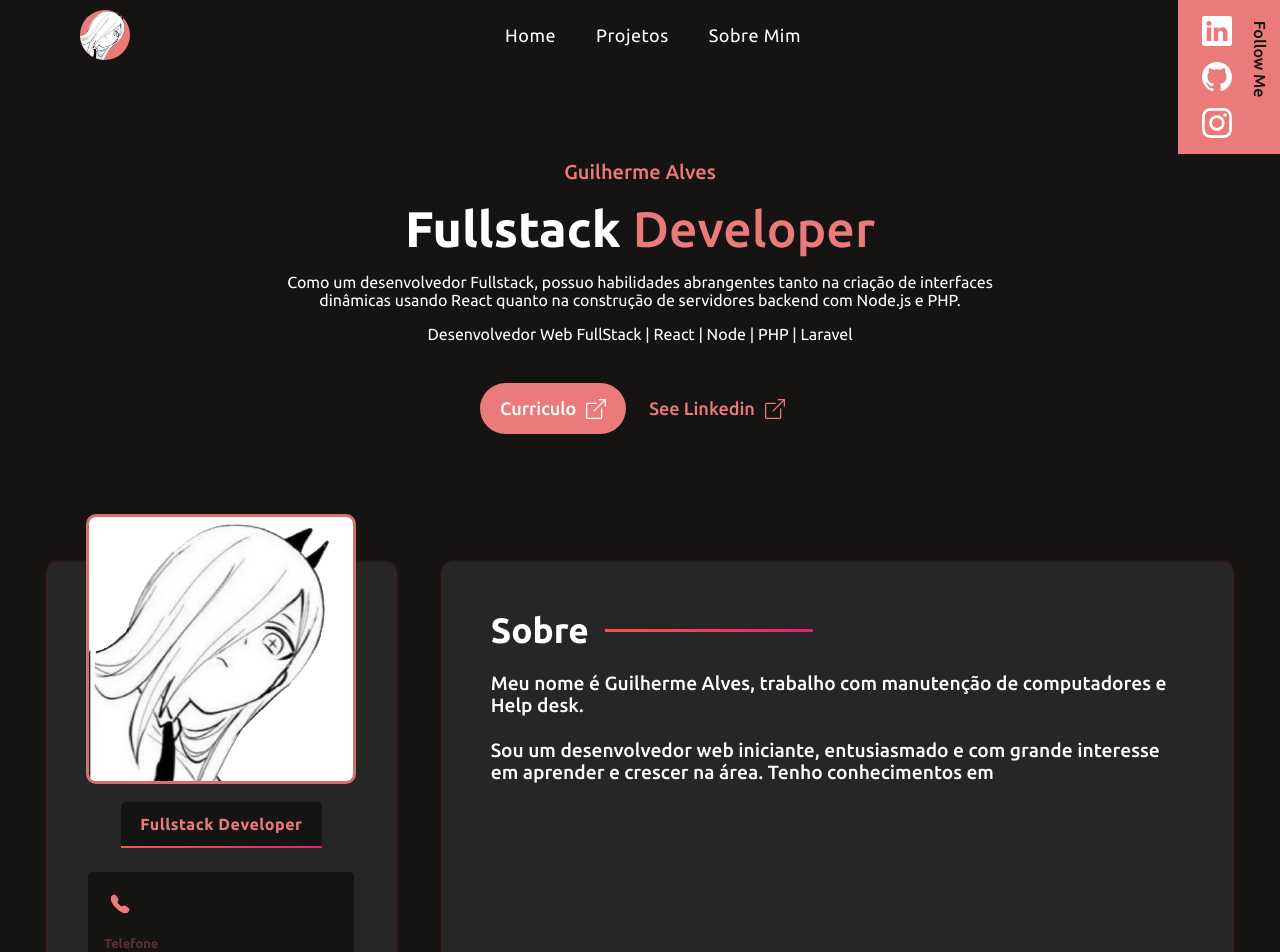
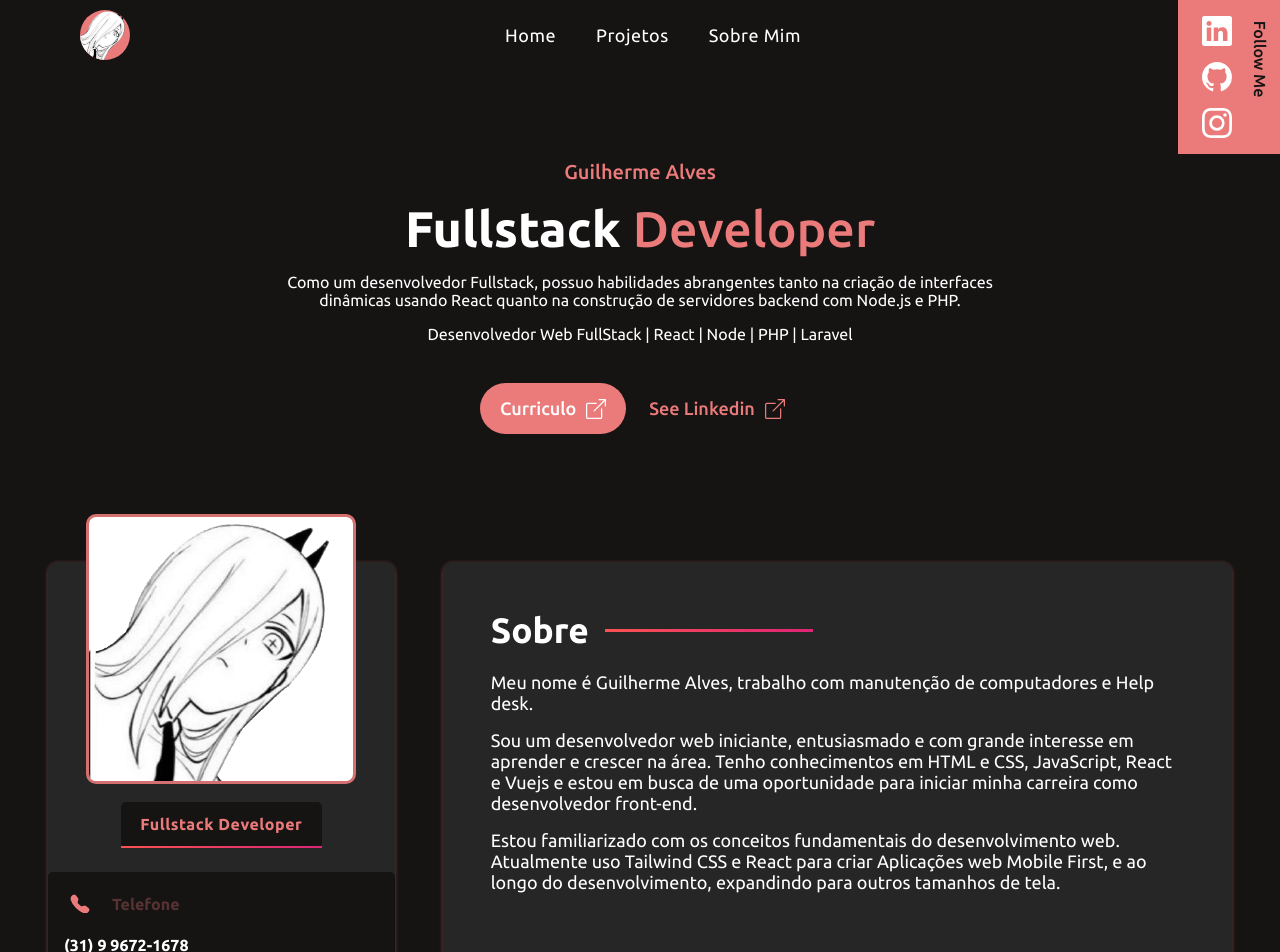
Before and after one commit to IugAnemona/portifolio-next, a Next.js app: page / in a window 1280 px wide. Shown: the top 952 px of the page. Built offline with nearby package versions, Linux system fonts and the light colour scheme.

Commit message:
Ajustando style

```diff
--- a/components/AboutCard/index.tsx
+++ b/components/AboutCard/index.tsx
@@ -32,22 +32,22 @@ export const AboutCard = () => {
       <Contacts>
         <ContactContent>
           <BsFillTelephoneFill />
+          <h3>Telefone</h3>
           <ContactsInfo>
-            <h3>Telefone</h3>
             <p>(31) 9 9672-1678</p>
           </ContactsInfo>
         </ContactContent>
         <ContactContent>
           <AiFillMail />
+          <h3>E-mail</h3>
           <ContactsInfo>
-            <h3>E-mail</h3>
             <p>guilhermealvescoc@gmail.com</p>
           </ContactsInfo>
         </ContactContent>
         <ContactContent>
           <BsFillTelephoneFill />
+          <h3>Telefone</h3>
           <ContactsInfo>
-            <h3>Telefone</h3>
             <p>(31) 9 9672-1678</p>
           </ContactsInfo>
         </ContactContent>
--- a/components/AboutCard/styles.tsx
+++ b/components/AboutCard/styles.tsx
@@ -54,16 +54,10 @@ export const Contacts = styled.section`
 `;
 
 export const ContactsInfo = styled.div`
+  width: 100%;
   text-align: start;
   display: flex;
   flex-direction: column;
-
-  h3 {
-    margin-bottom: 0.4rem;
-    font-size: 0.8rem;
-    font-weight: 800;
-    color: ${theme.pinkTransparent};
-  }
 
   p {
     font-weight: bold;
@@ -71,8 +65,10 @@ export const ContactsInfo = styled.div`
 `;
 
 export const ContactContent = styled.div`
+  align-items: center;
   display: flex;
-  flex-direction: column;
+  /* flex-direction: column; */
+  flex-wrap: wrap;
   width: 100%;
   padding-bottom: 0.8rem;
   margin-bottom: 0.8rem;
@@ -86,6 +82,12 @@ export const ContactContent = styled.div`
     padding: 0.4rem;
     height: 2rem;
     width: 2rem;
+  }
+
+  h3 {
+    font-size: 1rem;
+    font-weight: 800;
+    color: ${theme.pinkTransparent};
   }
 `;
 
--- a/components/AboutMain/index.tsx
+++ b/components/AboutMain/index.tsx
@@ -6,20 +6,22 @@ export const AboutMain = () => {
     <AboutMainSection>
       <AboutMainContent>
         <h2>Sobre</h2>
-        <TypeAnimation
-          sequence={[
-            // Same substring at the start will only be typed once, initially
-            `Meu nome é Guilherme Alves, trabalho com manutenção de computadores e Help desk.
-
-          Sou um desenvolvedor web iniciante, entusiasmado e com grande interesse em aprender e crescer na área. Tenho conhecimentos em HTML e CSS, JavaScript, React e Vuejs e estou em busca de uma oportunidade para iniciar minha carreira como desenvolvedor front-end.
-
-          Estou familiarizado com os conceitos fundamentais do desenvolvimento web. Atualmente uso Tailwind CSS e React para criar Aplicações web Mobile First, e ao longo do desenvolvimento, expandindo para outros tamanhos de tela.`,
-            1000,
-          ]}
-          speed={75}
-          style={{ fontSize: "1.2rem", whiteSpace: "pre-line" }}
-          repeat={Infinity}
-        />
+        <p>
+          Meu nome é Guilherme Alves, trabalho com manutenção de computadores e
+          Help desk.
+        </p>
+        <p>
+          Sou um desenvolvedor web iniciante, entusiasmado e com grande
+          interesse em aprender e crescer na área. Tenho conhecimentos em HTML e
+          CSS, JavaScript, React e Vuejs e estou em busca de uma oportunidade
+          para iniciar minha carreira como desenvolvedor front-end.
+        </p>
+        <p>
+          Estou familiarizado com os conceitos fundamentais do desenvolvimento
+          web. Atualmente uso Tailwind CSS e React para criar Aplicações web
+          Mobile First, e ao longo do desenvolvimento, expandindo para outros
+          tamanhos de tela.
+        </p>
       </AboutMainContent>
     </AboutMainSection>
   );
--- a/components/AboutMain/styles.tsx
+++ b/components/AboutMain/styles.tsx
@@ -38,4 +38,9 @@ export const AboutMainContent = styled.section`
     margin-bottom: 1rem;
     line-height: 1.4rem;
   }
+
+  p {
+    font-size: 18px;
+    margin-bottom: 1rem;
+  }
 `;
```
